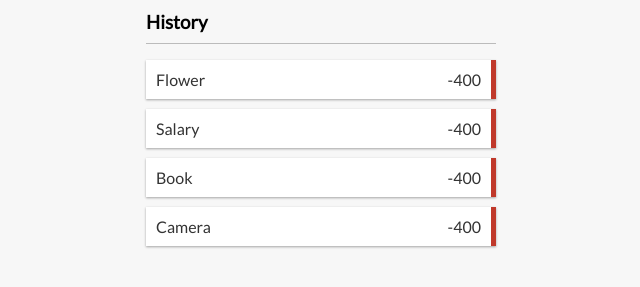
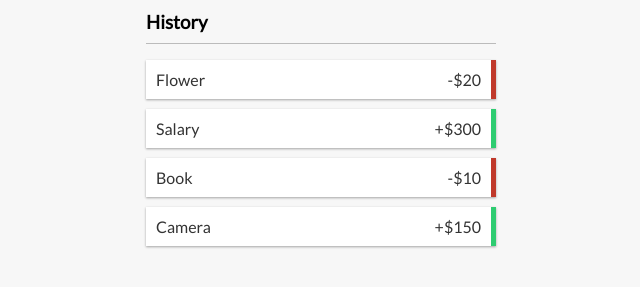
Before and after one commit to k-nikhita/expense-tracker-react, a React (Create React App) app: page / in a window 1280 px wide. Shown: the part 191-478 px from the top of the page, without its empty margins (319-959 px from the left). Built offline with nearby package versions, Linux system fonts and the light colour scheme.

Commit message:
add color logic for income and expense transactions

```diff
--- a/src/components/Transaction.js
+++ b/src/components/Transaction.js
@@ -1,9 +1,11 @@
 import React from 'react'
 
 export const Transaction = ( { transaction }) => {
+  const sign = transaction.amount < 0 ? '-' : '+';
+
   return (
-     <li className="minus">
-        {transaction.text} <span>-400</span><button className="delete-btn">x</button>
+     <li className={transaction.amount < 0 ? 'minus' : 'plus'}>
+        {transaction.text} <span>{sign}${Math.abs(transaction.amount)}</span><button className="delete-btn">x</button>
     </li>
 
   )
```
